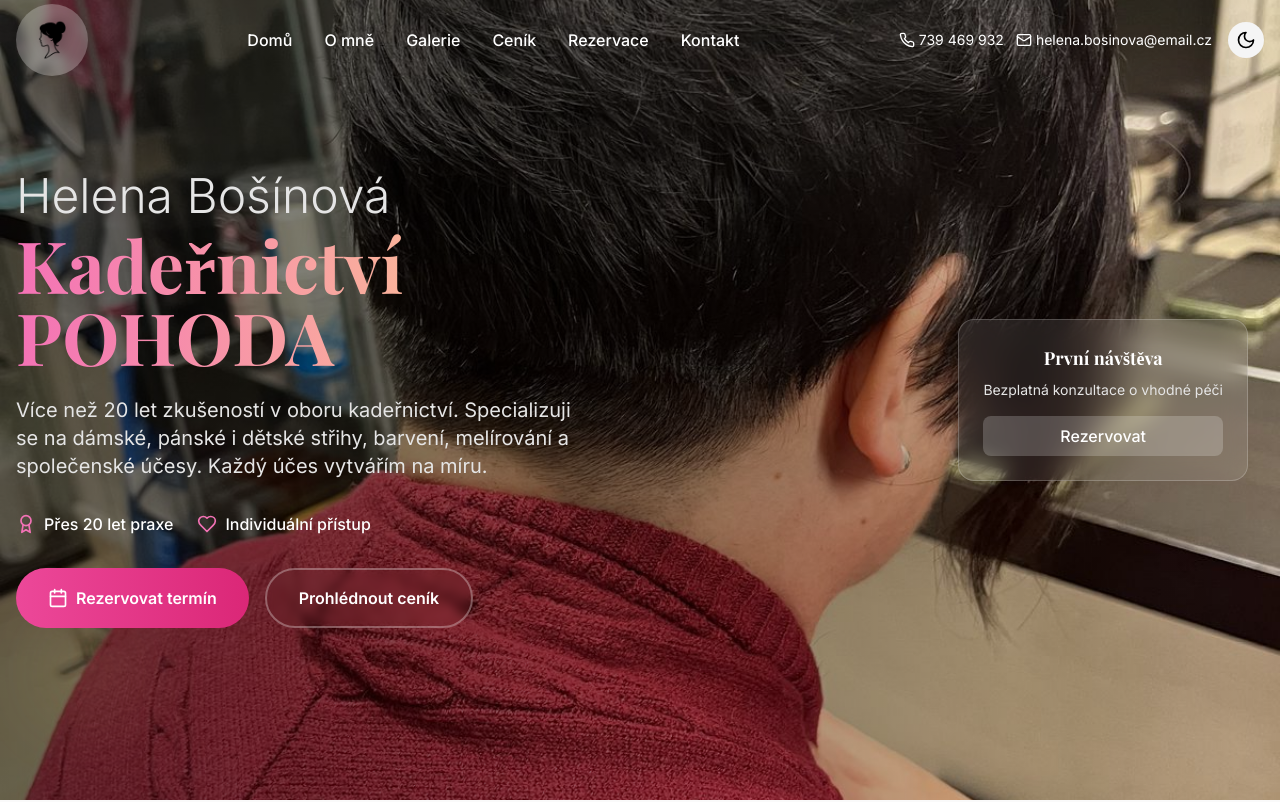
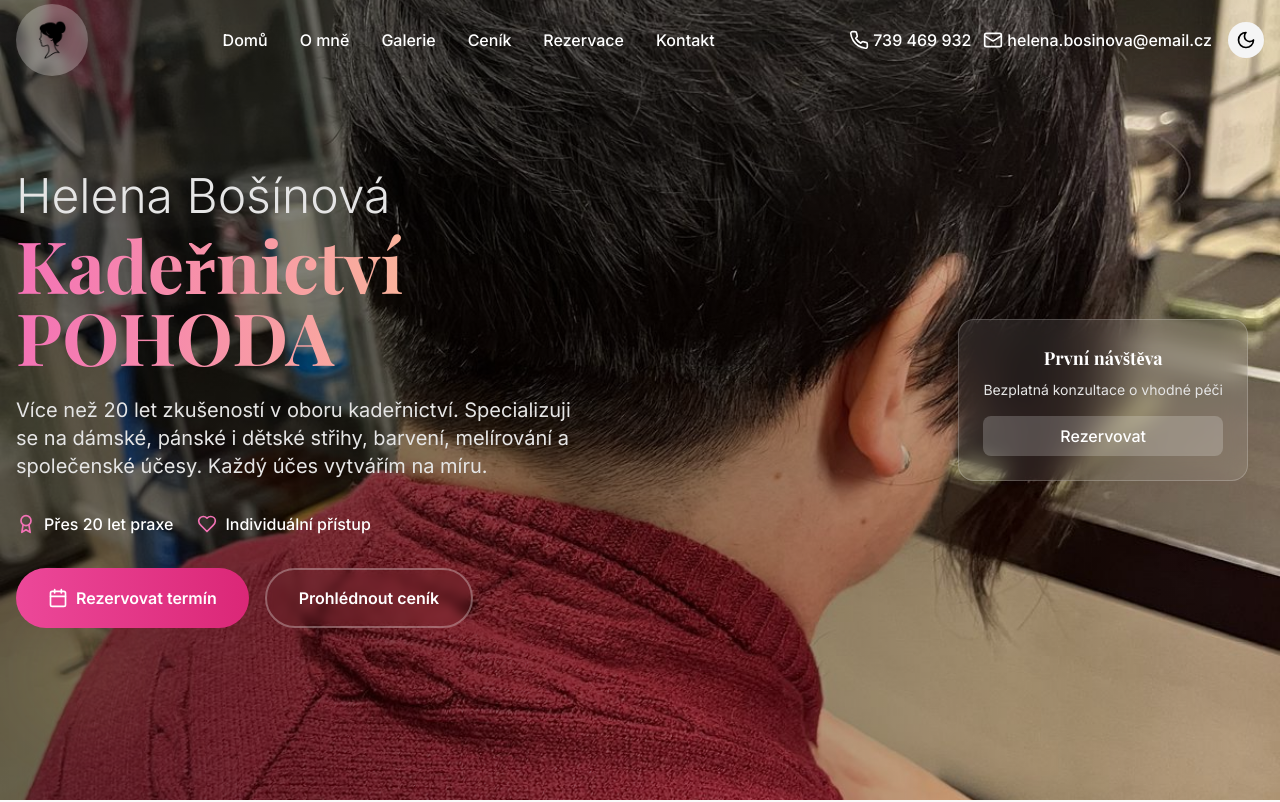
Before and after one commit to marcelrezkova/kadernictvihelena, a React (Vite) app: page / in a window 1280 px wide. Shown: the top 802 px of the page. Built offline with nearby package versions, Linux system fonts and the light colour scheme.

Commit message:
Updated Header.tsx

```diff
--- a/src/components/Header.tsx
+++ b/src/components/Header.tsx
@@ -87,17 +87,17 @@ const Header: React.FC = () => {
 
           {/* Desktop Actions */}
           <div className="hidden lg:flex items-center space-x-4">
-            <div className={`flex items-center space-x-3 text-sm transition-all duration-200 ${
+            <div className={`flex items-center space-x-3 transition-all duration-200 ${
               isScrolled
-                ? 'text-neutral-600 dark:text-neutral-400'
-                : 'text-white dark:text-neutral-400'
+                ? 'text-neutral-600 dark:text-neutral-400 text-sm'
+                : 'text-white dark:text-white text-base font-medium'
             }`}>
               <div className="flex items-center space-x-1">
-                <Phone className="w-4 h-4" />
+                <Phone className={`transition-all duration-200 ${isScrolled ? 'w-4 h-4' : 'w-5 h-5'}`} />
                 <span>739 469 932</span>
               </div>
               <div className="flex items-center space-x-1">
-                <Mail className="w-4 h-4" />
+                <Mail className={`transition-all duration-200 ${isScrolled ? 'w-4 h-4' : 'w-5 h-5'}`} />
                 <span>helena.bosinova@email.cz</span>
               </div>
             </div>
```
